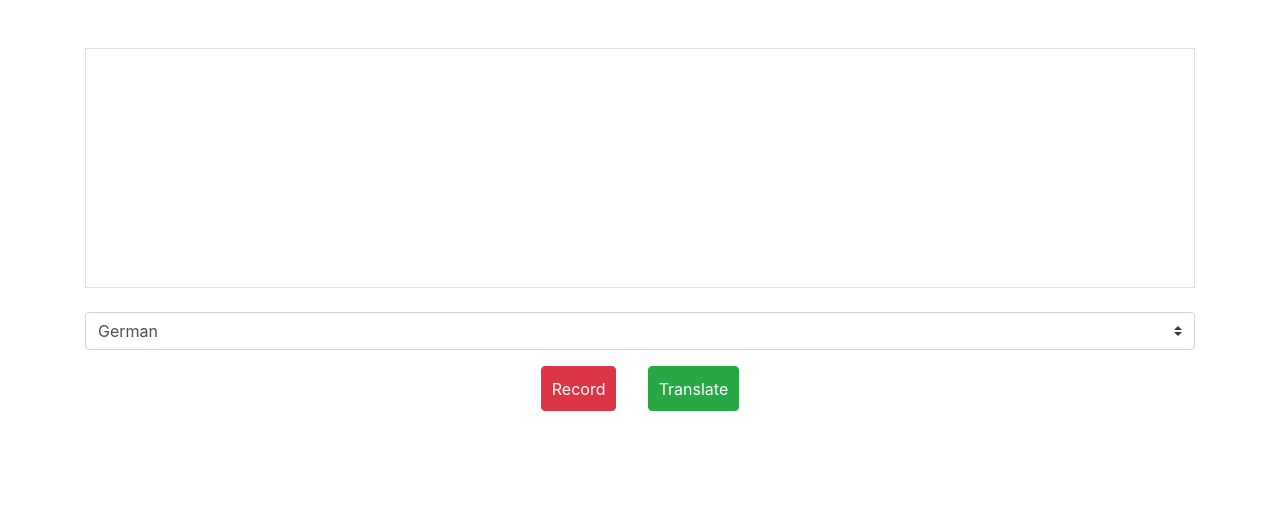
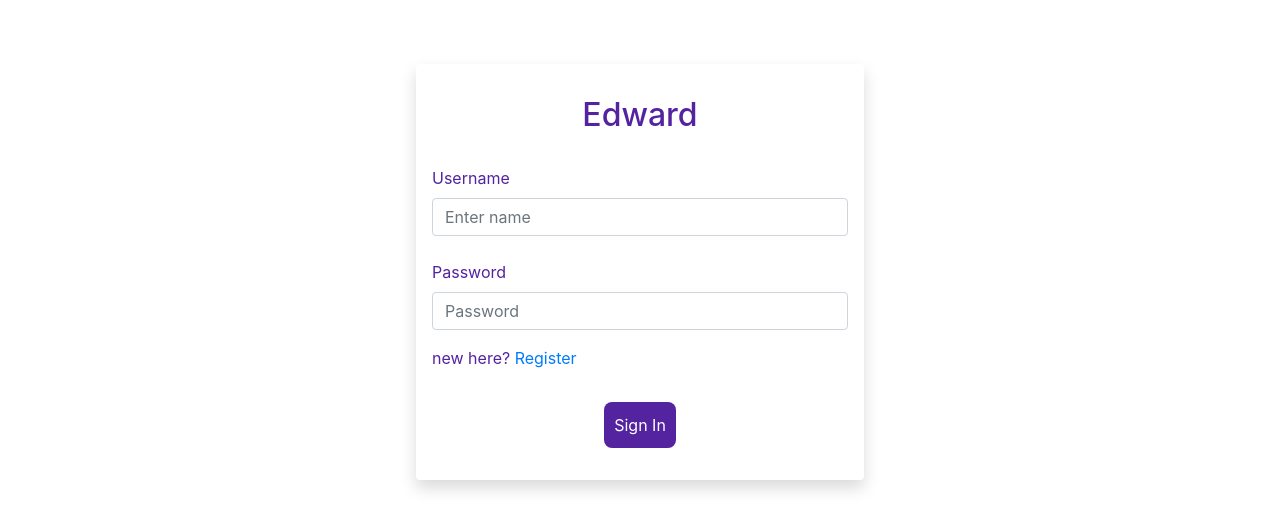
Before and after one commit to victory-a/project-edward, a React (Create React App) app: page / in a window 1280 px wide. Shown: the top 530 px of the page. Built offline with nearby package versions, Linux system fonts and the light colour scheme.

Commit message:
completed thhe Register feature, to configure routing next

```diff
--- a/src/App.js
+++ b/src/App.js
@@ -3,16 +3,18 @@ import Register from './components/Register';
 import SignIn from './components/SignIn';
 import Home from './components/Home'
 
+//REMEMBER TO CHANGE THE NAME STATE VALUE TO AN EMPTY STRING AFTER ADDING ROUTING
 class App extends Component {
     constructor(props){
         super(props);
         this.state= {
-            name: 'Victory',
+            name: 'victory',
             translationCount: 0,
             isAdmin: false
         }
     }
 
+// updates the state with user information
     loadUser = (user) => {
         if(user.hasOwnProperty('name')) {
             this.setState({
@@ -20,23 +22,23 @@ class App extends Component {
                 translationCount: user.translationCount,
                 isAdmin: user.admin,
             })
+            console.log('sign in successful')
         }  else {
-            this.setState({errorMessage: 'user not found :)'})
+            this.setState({errorMessage: 'Invalid username or password'})
         }
     }
 
     displayError = (error) => {
         console.log("error", error)
-        this.setState({ errorMessage: error
-        })
+        this.setState({ errorMessage: error})
     }
     render() {
         return (
             <div>
                 {/* <Recognition/> */}
-                {/* <SignIn loadUser={this.loadUser} errorMessage={this.state.errorMessage} /> */}
-                {/* <Register /> */}
-                <Home currentUser={this.state.name}/>
+                <SignIn loadUser={this.loadUser} errorMessage={this.state.errorMessage} />
+                {/* <Register loadUser={this.loadUser}/> */}
+                {/* <Home currentUser={this.state.name}/> */}
             </div>
         )
     }
--- a/src/components/Register.js
+++ b/src/components/Register.js
@@ -20,14 +20,29 @@ class Register extends Component {
     }
 
     onSubmit = () => {
-        const { password, confirmPassword , name} = this.state;
-        if ( password !== confirmPassword) {
-            alert("Passwords don't match")
-        } else if (!name) {
-            alert("Username cannot be blank")
-        }
-        else {
-            console.log('ok')
+        try {
+            const { name, password, confirmPassword } = this.state;
+            if (password !== confirmPassword) {
+                alert("Passwords don't match")
+            } else if (!name) {
+                alert("Username cannot be blank")
+            } else if (!password) {
+                alert("Password cannot be blank")
+            } else {
+                console.log('Register successful')
+                fetch('http://localhost:4000/register', {
+                    method: 'post',
+                    headers: { "Content-Type": "application/json" },
+                    body: JSON.stringify({
+                        name: name,
+                        password: password
+                    })
+                })
+                .then(response => response.json())
+                .then(user => this.props.loadUser(user))
+            }
+        } catch (err) {
+            alert('Kindly fill all fields')
         }
     }
 
@@ -43,7 +58,6 @@ class Register extends Component {
                         className="form-control"
                         placeholder="Enter name"
                         onChange={this.onChange}
-                        required
                     />
                 </div>
                 <div className="form-group">
@@ -54,7 +68,6 @@ class Register extends Component {
                         className="form-control"
                         placeholder="Password"
                         onChange={this.onChange}
-                        required
                     />
                 </div>
                 <div className="form-group">
--- a/src/components/SignIn.js
+++ b/src/components/SignIn.js
@@ -21,9 +21,10 @@ class SignIn extends Component {
     }
 
     onSubmit = () => {
-        const { password, name} = this.state;
+        try {
+            const { name, password } = this.state;
             if ( !password ) {
-            alert("provide a password")
+                alert("Password cannot be blank")
             } else if (!name) {
                 alert("Username cannot be blank")
             }
@@ -38,10 +39,10 @@ class SignIn extends Component {
                 })
                 .then(response => response.json())
                 .then(user => this.props.loadUser(user))
-            .catch(err => {
-                console.log(err.message )
-                // this.props.displayError(err)
-            })
+            }
+
+        } catch (err) {
+            alert('kidly fill all fields')
         }
     }
 
@@ -70,7 +71,7 @@ class SignIn extends Component {
                     />
                 </div>
                 <p >new here?  <a href="#" >Register</a></p>
-                <p className="text-danger text-center p-2">{this.props.errorMessage}</p>
+                <p className="text-danger text-center ">{this.props.errorMessage}</p>
                 <div className="text-center">
                 <button
                     type="submit"
```
Also changed, not shown: 1 other file (tests, documents, lock files or other folders). Lines whose indentation alone changed are shown as unchanged.
